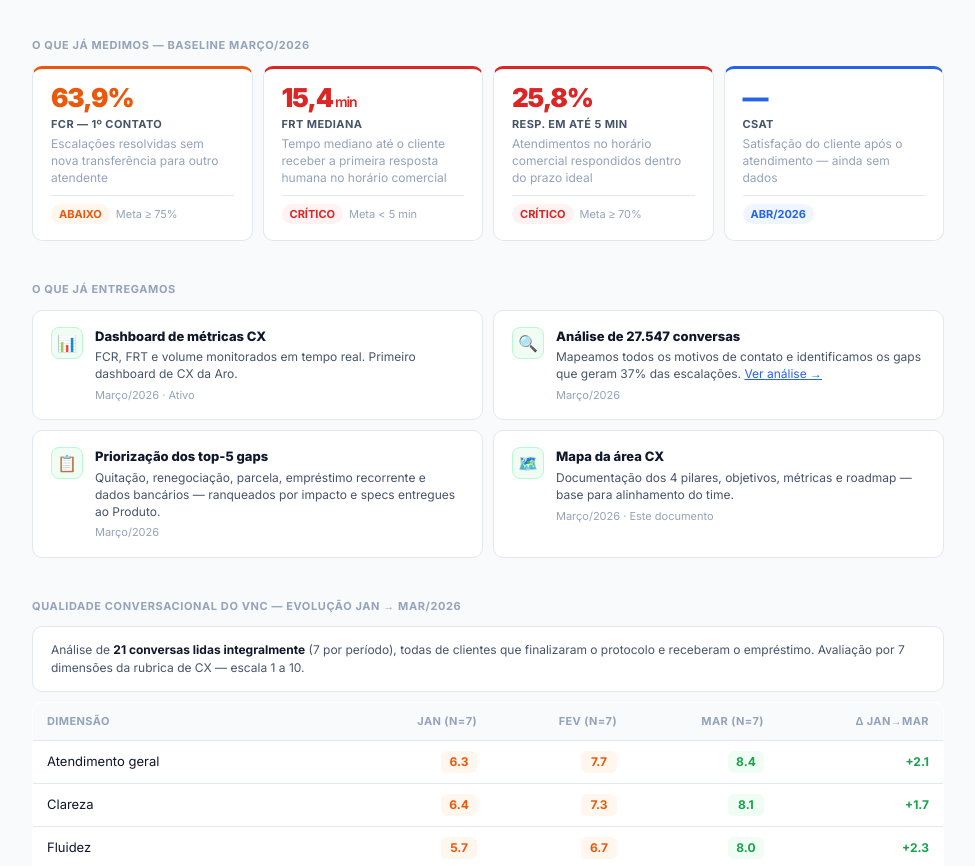
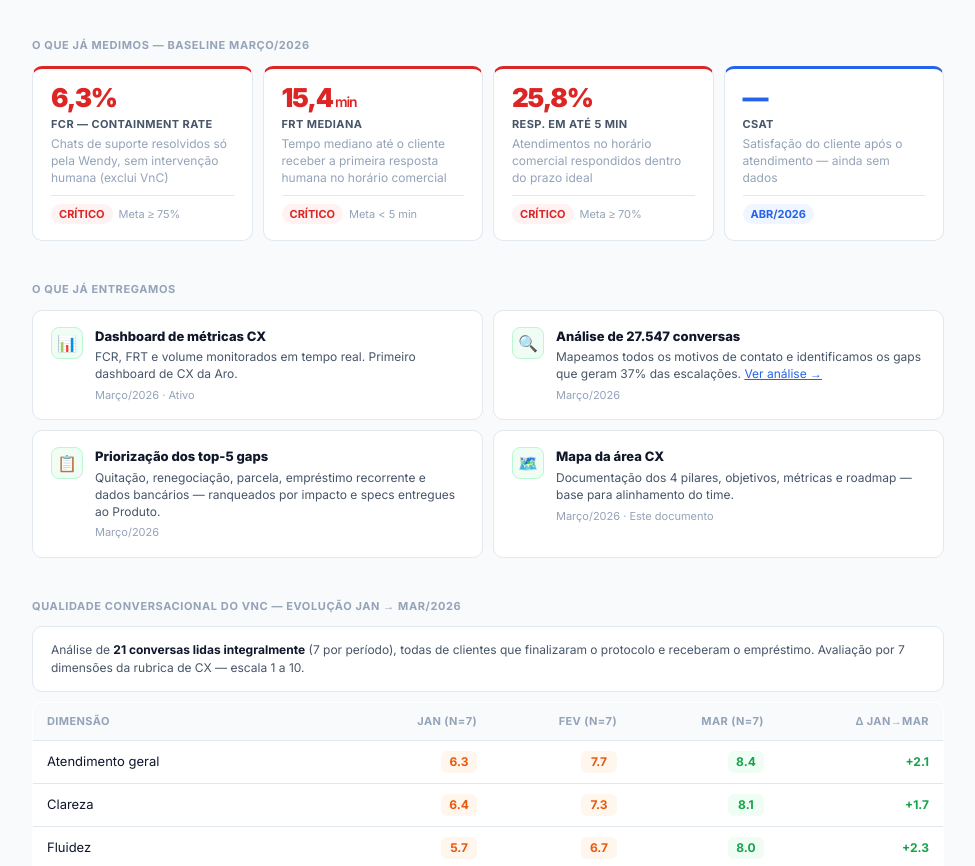
Before and after one commit to carololiveira-aro/cx-aro, a plain HTML site: page index.html in a window 1280 px wide. Shown: the part 930-1796 px from the top of the page, without its empty margins (152-1127 px from the left). Drawn offline with Linux system fonts and the light colour scheme.

Commit message:
Atualiza FCR para 6.3% (exclui VnC, containment real)

```diff
--- a/index.html
+++ b/index.html
@@ -289,11 +289,11 @@
 <div class="section">
   <div class="section-title">O que já medimos — baseline março/2026</div>
   <div class="g4">
-    <div class="kpi warn">
-      <div class="kpi-val">63,9%</div>
-      <div class="kpi-label">FCR — 1º Contato</div>
-      <div class="kpi-desc">Escalações resolvidas sem nova transferência para outro atendente</div>
-      <div class="kpi-foot"><span class="badge b-orange">Abaixo</span><span style="color:var(--dim)">Meta ≥ 75%</span></div>
+    <div class="kpi bad">
+      <div class="kpi-val">6,3%</div>
+      <div class="kpi-label">FCR — Containment Rate</div>
+      <div class="kpi-desc">Chats de suporte resolvidos só pela Wendy, sem intervenção humana (exclui VnC)</div>
+      <div class="kpi-foot"><span class="badge b-red">Crítico</span><span style="color:var(--dim)">Meta ≥ 75%</span></div>
     </div>
     <div class="kpi bad">
       <div class="kpi-val">15,4<span style="font-size:14px;font-weight:600"> min</span></div>
```
